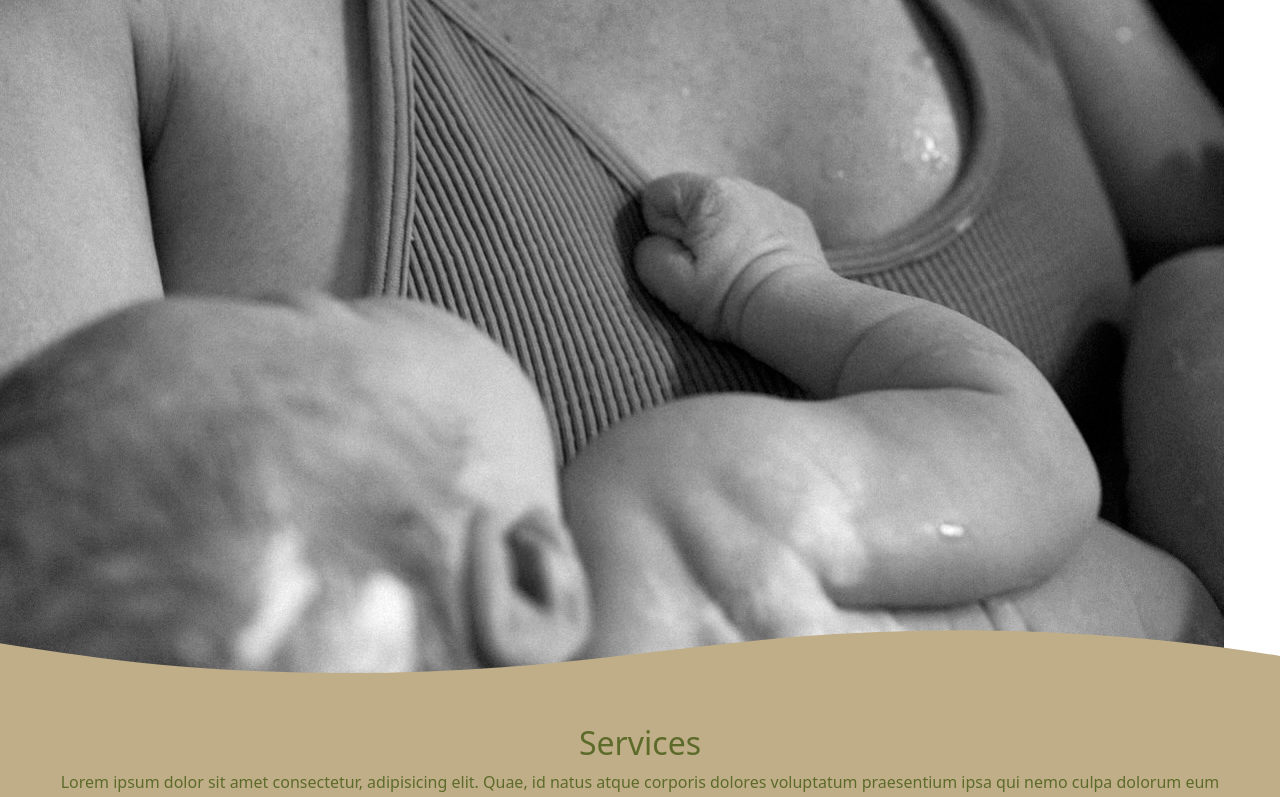
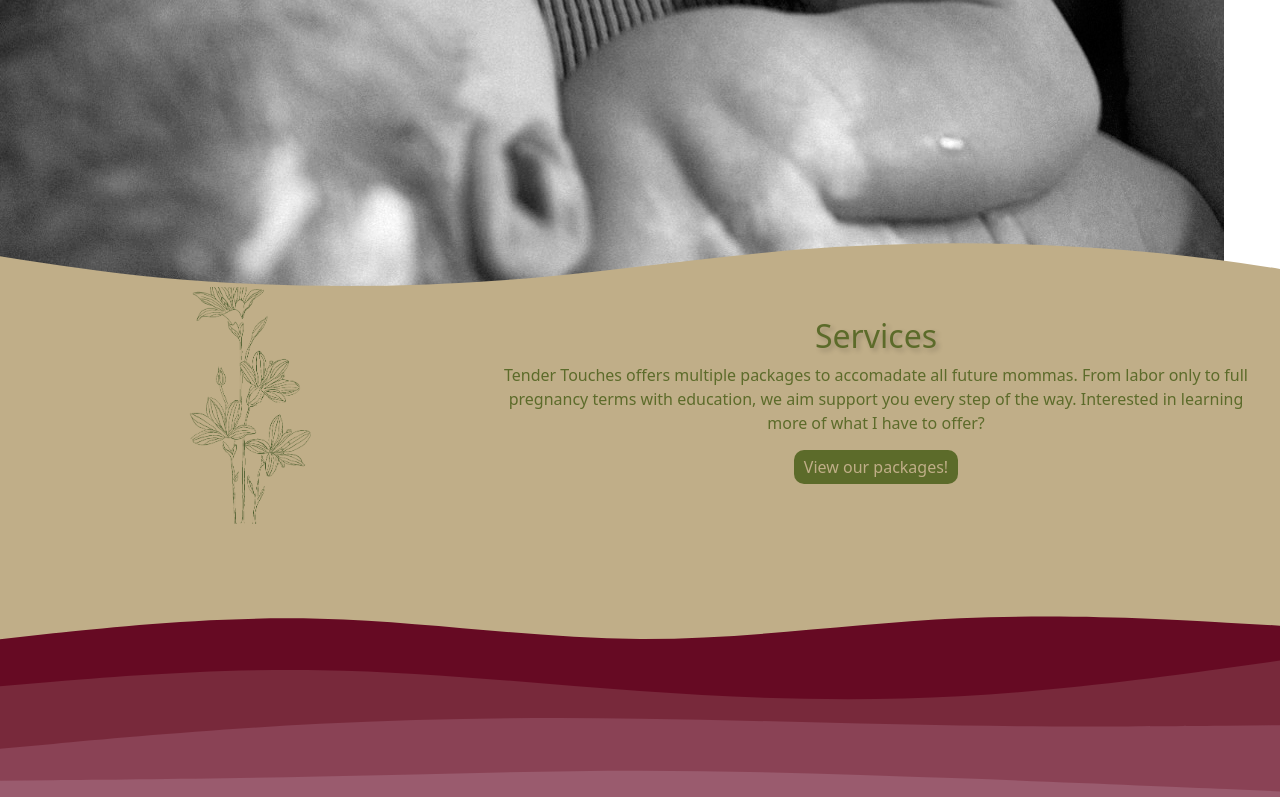
Before and after one commit to AHudg/holistic, a React (Vite) app: page / in a window 1280 px wide. Shown: the part 2000-2797 px from the top of the page. Built offline with nearby package versions, Linux system fonts and the light colour scheme.

Commit message:
Added photo, restyled for scalability the service banner

```diff
--- a/src/components/Nav/Nav.jsx
+++ b/src/components/Nav/Nav.jsx
@@ -1,4 +1,5 @@
 import { useLocation } from "react-router-dom";
+import "./nav.css";
 
 function Nav({}) {
   const navLinks = [
@@ -18,7 +19,7 @@ function Nav({}) {
   }
 
   return (
-    <nav>
+    <nav className="desktopNav">
       <ul>
         {navLinks.map((link) => {
           return (
--- a/src/pages/Home/Home.jsx
+++ b/src/pages/Home/Home.jsx
@@ -1,5 +1,6 @@
 import Hero from "../../assets/ImageFour.jpg";
 import Wave from "../../components/WaveSVG/WaveSVG";
+import Katherine from "../../assets/Katherine.jpg";
 import "./home.css";
 import "../../components/WaveSVG/waveSVG.css";
 
@@ -40,7 +41,6 @@ function Home({}) {
       </section>
       <section className="whyDoula">
         <div className="bee beeThree"></div>
-
         <h2>Why a doula?</h2>
         <p>
           Research has shown that having a doula in your birth can decrease your
@@ -63,27 +63,31 @@ function Home({}) {
         <img src={Hero}></img>
         <Wave classProp={"topWave"} fill={"crumble"} />
       </section>
+      {/* <section className="testimonialBanner">
+        <p>Link to Testimonials?</p>
+      </section> */}
       <section className="serviceBanner">
-        <h2>Services</h2>
-        <p>
-          Lorem ipsum dolor sit amet consectetur, adipisicing elit. Quae, id
-          natus atque corporis dolores voluptatum praesentium ipsa qui nemo
-          culpa dolorum eum eligendi facere repellendus ea totam optio. Est,
-          esse! Lorem ipsum dolor, sit amet consectetur adipisicing elit. Quia
-          aspernatur voluptatem, saepe eius numquam dolore officia porro
-          asperiores aperiam itaque, consequatur odio quo necessitatibus
-          quisquam et fuga ex? Odio, nemo!
-        </p>
+        <div>
+          <div className="lilly"></div>
+          <div className="serviceWords">
+            <h2>
+              <a href="/services">Services</a>
+            </h2>
+            <p>
+              Tender Touches offers multiple packages to accomadate all future
+              mommas. From labor only to full pregnancy terms with education, we
+              aim support you every step of the way. Interested in learning more
+              of what I have to offer?
+            </p>
+            <a href="/services">View our packages!</a>
+          </div>
+        </div>
       </section>
       <section className="aboutBanner">
         <div className="multiWaves multiCherryCrumbleSVG"></div>
         <h2>About Me</h2>
-        <p>
-          Lorem ipsum dolor sit amet, consectetur adipisicing elit. Delectus,
-          molestias officia! Eum modi similique repellat laboriosam, accusantium
-          quisquam expedita totam iusto, mollitia architecto vero quasi
-          recusandae molestias, saepe sint harum!
-        </p>
+        <img src={Katherine}></img>
+        <p>Howdy! I'm Katherine!</p>
         <div className="multiWaves multiCherrySageSVG flip"></div>
       </section>
       <section className="faqBanner">
@@ -95,9 +99,6 @@ function Home({}) {
           accusamus! Maxime eligendi cum in!
         </p>
       </section>
-      {/* <section className="testimonialBanner">
-        <p>Link to Testimonials?</p>
-      </section> */}
     </div>
   );
 }
--- a/src/pages/Home/home.css
+++ b/src/pages/Home/home.css
@@ -50,15 +50,15 @@
   background-color: var(--sage);
 }
 
-#homePage > section > h2 {
+#homePage > section > h2,
+#homePage > section > div > div > h2 {
   font-size: 2rem;
-  padding-top: 50px;
   text-align: center;
 }
 
-#homePage > section > p {
+#homePage > section > p,
+#homePage > section > div > div > p {
   text-align: center;
-  padding-bottom: 50px;
 }
 
 .whatDoula h2,
@@ -76,20 +76,73 @@
 
 .serviceBanner {
   background-color: var(--crumble);
+  width: 100vw;
+  padding: 30px 20px 40px;
 }
 
-.serviceBanner h2,
-.serviceBanner p {
+.serviceBanner > div {
+  display: flex;
+  justify-content: end;
+}
+
+.lilly {
+  position: absolute;
+  left: 0px;
+  bottom: 0px;
+  width: 40vw;
+  height: 250px;
+  background-image: url(../../assets/LillyStencil.png);
+  background-repeat: no-repeat;
+  background-position: center;
+  background-size: contain;
+  z-index: 999;
+}
+
+.serviceWords {
+  display: flex;
+  flex-direction: column;
+  align-items: center;
+  width: 60vw;
+}
+
+.serviceWords > h2 > a {
   color: var(--meadow);
+  text-shadow: 3px 3px 5px rgba(0, 0, 0, 0.2);
+}
+
+.serviceWords > p {
+  color: var(--meadow);
+}
+
+.serviceWords > a {
+  color: var(--crumble);
+  background-color: var(--meadow);
+  padding: 5px 10px;
+  border-radius: 10px;
+  margin-top: 15px;
+}
+
+.serviceWords > a:hover {
+  box-shadow: 5px 5px 10px var(--sage);
+  color: white;
 }
 
 .aboutBanner {
   background-color: var(--paleCherry);
+  display: flex;
+  flex-direction: column;
+  align-items: center;
 }
 
 .aboutBanner h2,
 .aboutBanner p {
   color: var(--cherry);
+}
+
+.aboutBanner > img {
+  width: 80vw;
+  border-radius: 20px;
+  margin-bottom: 20px;
 }
 
 .faqBanner {
@@ -106,6 +159,8 @@
   background-repeat: no-repeat;
   background-position: center;
   background-size: cover;
+  position: relative;
+  top: 0px;
 }
 
 .multiCherryCrumbleSVG {
```
Also changed, not shown: src/assets/Katherine.jpg (added), src/assets/LillyStencil.png (added).
